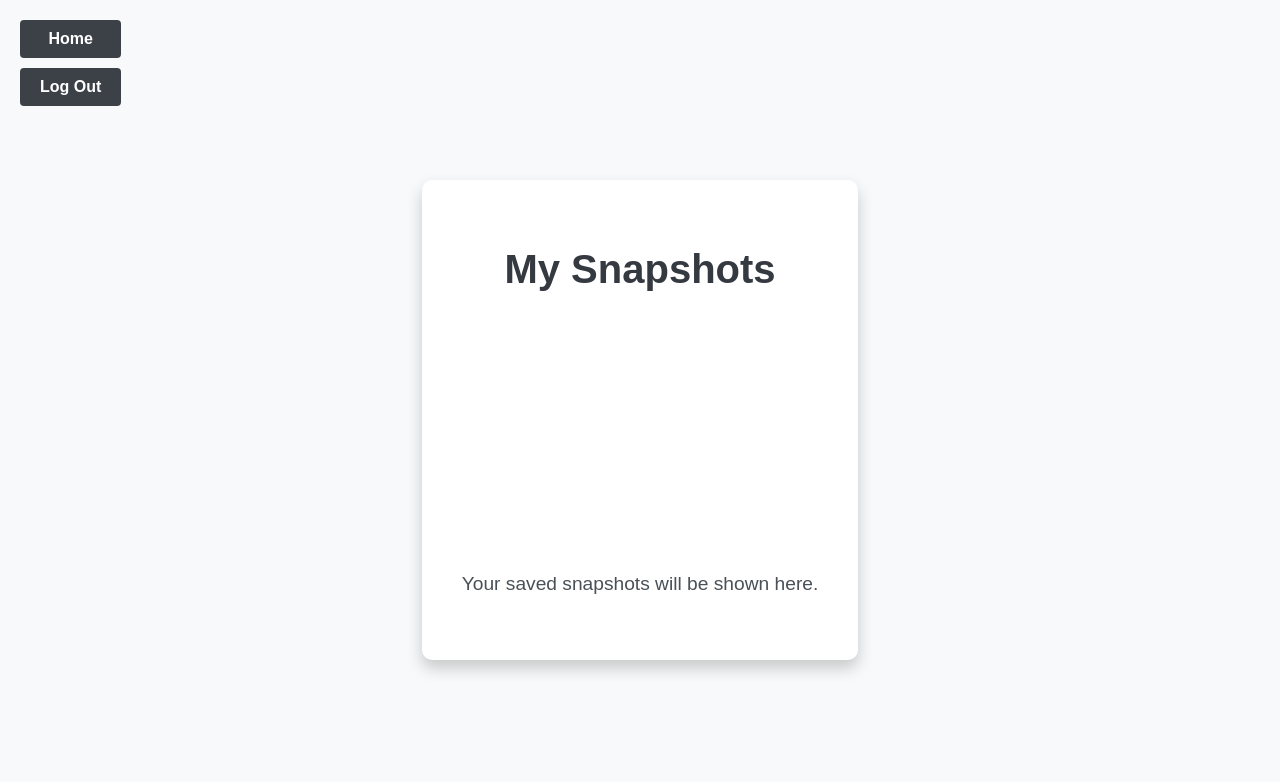
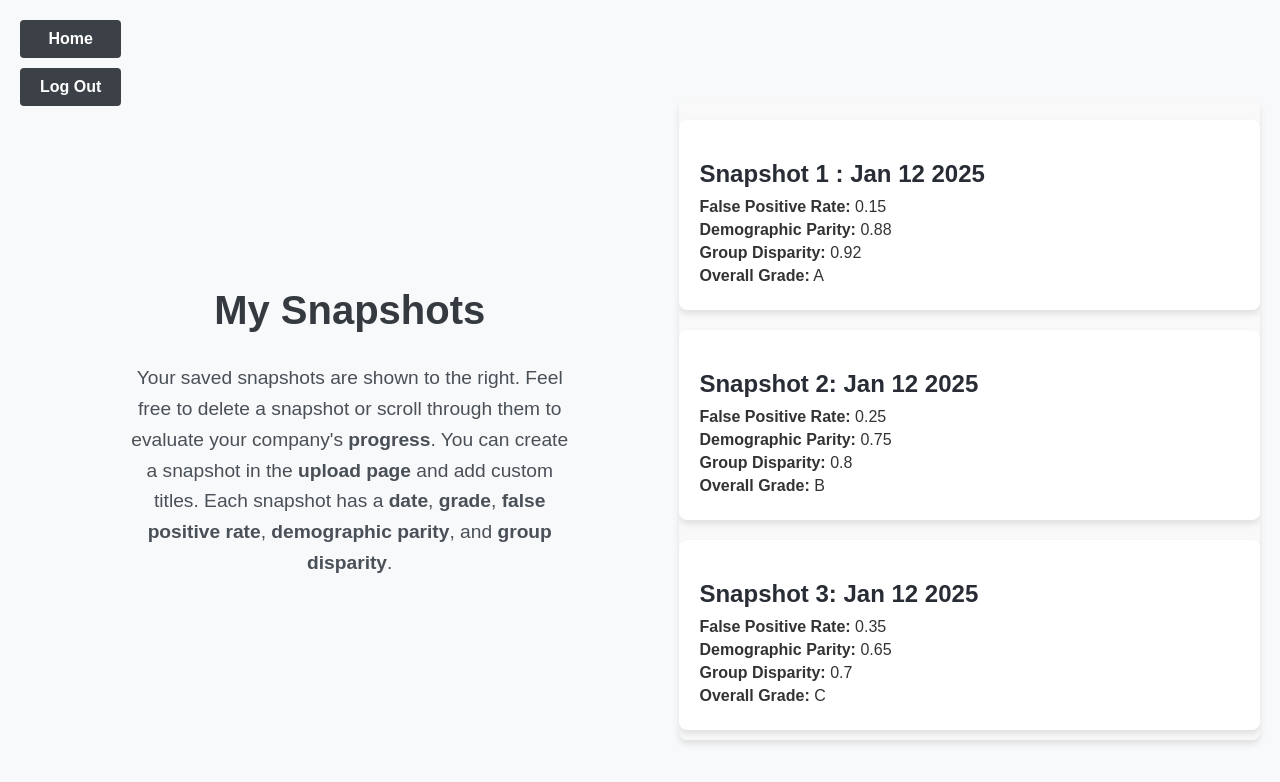
Before and after one commit to FionaVerzivolli/Credit-Score-Bias-Visualizer, a React (Create React App) app in the folder frontend/: page /snapshots in a window 1280 px wide. Shown: the top 782 px of the page. Built offline with nearby package versions, Linux system fonts and the light colour scheme; no server answers.

Commit message:
done snapshots

```diff
--- a/frontend/src/css/Home.css
+++ b/frontend/src/css/Home.css
@@ -35,7 +35,13 @@
   line-height: 1.6;
   margin-bottom: 20px;
 }
-
+.snapshot-text {
+  font-size: 1.2rem;
+  color: #495057; /* Medium gray */
+  line-height: 1.6;
+  max-width: 35vw;
+  margin-bottom: 20px;
+}
 /* Button Container Styling */
 .buttonContainer {
   display: flex;
@@ -97,3 +103,95 @@
   background-color: #282c34; /* Darker color for active state */
   transform: translateY(0);
 }
+/* Snapshots Section */
+.snapshots-section {
+  display: flex;
+  flex-wrap: wrap; /* Allows wrapping to next line */
+  justify-content: space-between; /* Space between elements */
+  gap: 20px; /* Spacing between rectangles */
+  max-width: 1200px; /* Adjust max width for layout */
+  margin: 30px auto;
+  padding: 20px;
+}
+
+/* Snapshot Rectangle Styling */
+.snapshot-rectangle {
+  background-color: #ffffff;
+  border-radius: 8px;
+  box-shadow: 0 4px 6px rgba(0, 0, 0, 0.1);
+  padding: 20px;
+  width: calc(33% - 20px); /* 3 rectangles per row, accounting for gap */
+  min-width: 250px; /* Minimum width for smaller screens */
+  text-align: left;
+  transition: transform 0.2s ease, box-shadow 0.3s ease;
+}
+
+.snapshot-rectangle:hover {
+  transform: translateY(-5px);
+  box-shadow: 0 8px 12px rgba(0, 0, 0, 0.2);
+}
+
+.snapshot-title {
+  font-size: 1.5rem;
+  color: #282c34;
+  margin-bottom: 10px;
+}
+
+.snapshot-rectangle p {
+  margin: 5px 0;
+  font-size: 1rem;
+  color: #333;
+}
+
+/* Snapshots Scrollable Container */
+.snapshots-scrollable {
+  max-height: 600px; /* Limit height */
+  overflow-y: auto; /* Enable vertical scrolling */
+  padding: 20px;
+  margin: 20px auto;
+  border-radius: 8px;
+  background-color: #f9f9f9;
+  box-shadow: 0 4px 6px rgba(0, 0, 0, 0.1);
+  max-width: 1000px;
+  display: grid; /* Use grid layout */
+  grid-template-columns: repeat(auto-fit, minmax(300px, 1fr)); /* Responsive grid */
+  gap: 20px; /* Space between items */
+  justify-items: center; /* Center items in their grid cells */
+}
+/* Snapshot Rectangle Styling */
+.snapshot-rectangle {
+  background-color: #ffffff;
+  border-radius: 8px;
+  box-shadow: 0 4px 6px rgba(0, 0, 0, 0.1);
+  padding: 20px;
+  text-align: left;
+  transition: transform 0.2s ease, box-shadow 0.3s ease;
+  width: 100%; /* Full width of grid cell */
+}
+
+.snapshot-rectangle:hover {
+  transform: translateY(-5px);
+  box-shadow: 0 8px 12px rgba(0, 0, 0, 0.2);
+}
+
+.snapshot-title {
+  font-size: 1.5rem;
+  color: #282c34;
+  margin-bottom: 10px;
+}
+
+.snapshot-rectangle p {
+  margin: 5px 0;
+  font-size: 1rem;
+  color: #333;
+}
+.intro-desc {
+  display: flex;
+  flex-direction: column;
+  justify-content: flex-start; /* Align items to the top */
+  align-items: center; /* Center horizontally */
+  margin-top: 0; /* Remove any margin */
+  padding-top: 20px; /* Add some padding at the top */
+  text-align: center; /* Center the text inside the div */
+  width: 100%; /* Ensure it spans the full width */
+}
--- a/frontend/src/snapshots.js
+++ b/frontend/src/snapshots.js
@@ -5,6 +5,41 @@ import "./css/Home.css";
 
 const Snapshots = () => {
   const { logout } = useAuth0();
+
+  const snapshots = [
+    {
+      id: 1,
+      name: "Snapshot 1 : Jan 12 2025",
+      falsePositiveRate: 0.15,
+      demographicParity: 0.88,
+      groupDisparity: 0.92,
+      grade: "A",
+    },
+    {
+      id: 2,
+      name: "Snapshot 2: Jan 12 2025",
+      falsePositiveRate: 0.25,
+      demographicParity: 0.75,
+      groupDisparity: 0.80,
+      grade: "B",
+    },
+    {
+      id: 3,
+      name: "Snapshot 3: Jan 12 2025",
+      falsePositiveRate: 0.35,
+      demographicParity: 0.65,
+      groupDisparity: 0.70,
+      grade: "C",
+    },
+    {
+      id: 4,
+      name: "Snapshot 4: Jan 12 2025",
+      falsePositiveRate: 0.10,
+      demographicParity: 0.90,
+      groupDisparity: 0.95,
+      grade: "A+",
+    },
+  ];
 
   return (
     <div className="home-container">
@@ -21,12 +56,30 @@ const Snapshots = () => {
           Log Out
         </button>
       </div>
-      <div className="intro-section">
+      <div className="intro-desc">
         <h1 className="home-title">My Snapshots</h1>
-        <p className="home-text">
-          Your saved snapshots will be shown here.
-        </p>
-
+        <p className="snapshot-text">
+  Your saved snapshots are shown to the right. Feel free to delete a snapshot or scroll through them to evaluate your company's <strong>progress</strong>. You can create a snapshot in the <strong>upload page</strong> and add custom titles. Each snapshot has a <strong>date</strong>, <strong>grade</strong>, <strong>false positive rate</strong>, <strong>demographic parity</strong>, and <strong>group disparity</strong>.
+</p>
+      </div>
+      <div className="snapshots-scrollable">
+        {snapshots.map((snapshot) => (
+          <div key={snapshot.id} className="snapshot-rectangle">
+            <h2 className="snapshot-title">{snapshot.name}</h2>
+            <p>
+              <strong>False Positive Rate:</strong> {snapshot.falsePositiveRate}
+            </p>
+            <p>
+              <strong>Demographic Parity:</strong> {snapshot.demographicParity}
+            </p>
+            <p>
+              <strong>Group Disparity:</strong> {snapshot.groupDisparity}
+            </p>
+            <p>
+              <strong>Overall Grade:</strong> {snapshot.grade}
+            </p>
+          </div>
+        ))}
       </div>
     </div>
   );
```
